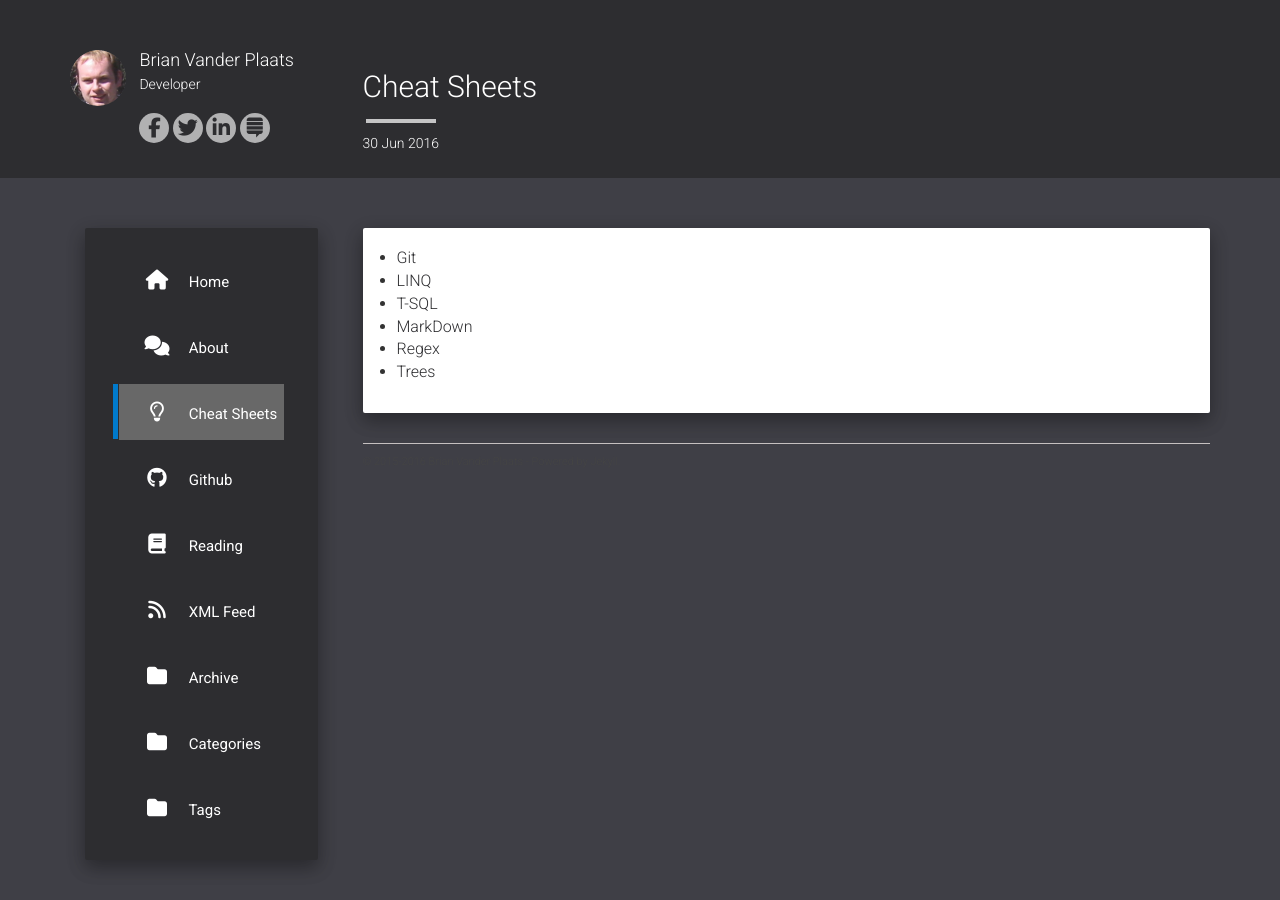
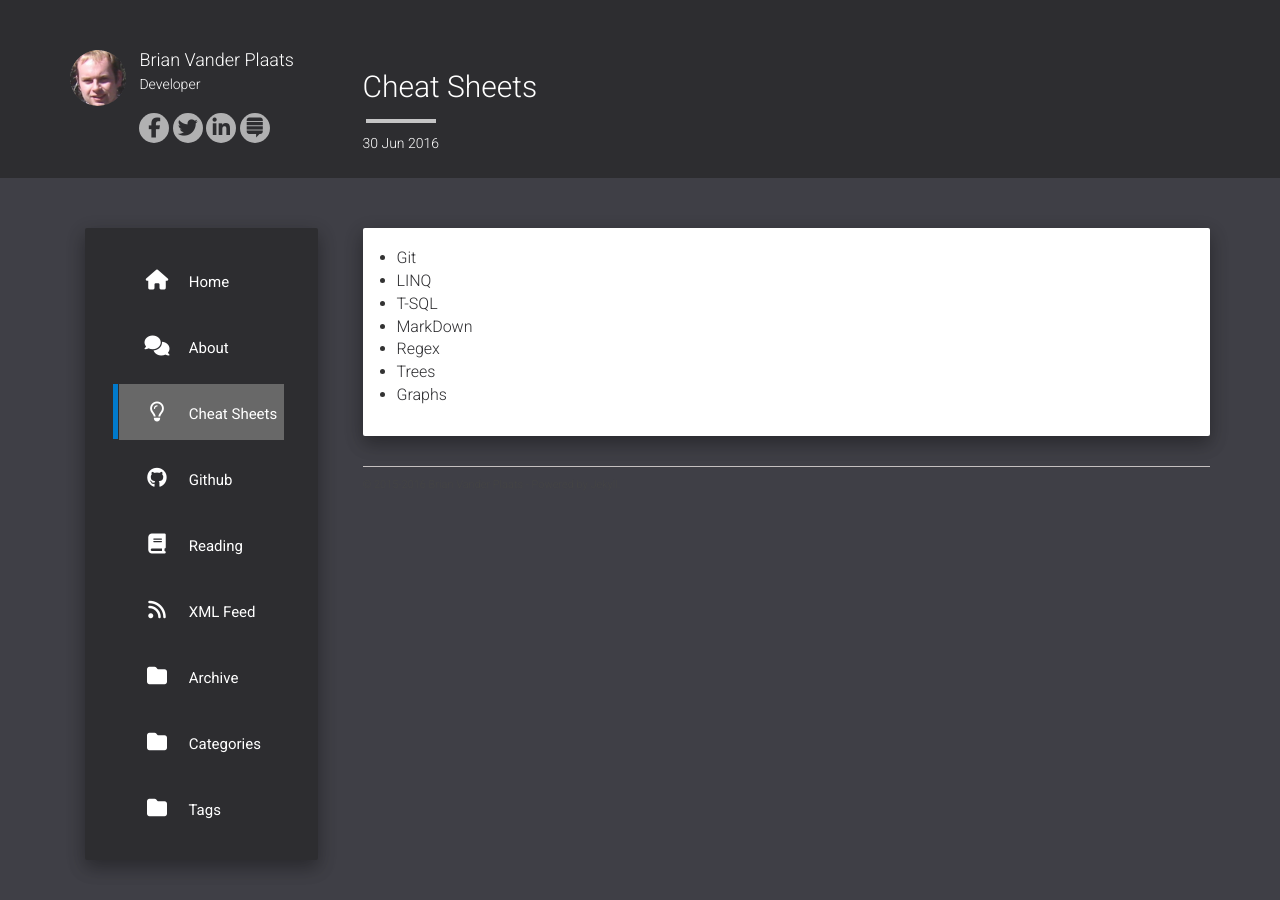
Before and after one commit to brianvp/brianvp.github.com, a Jekyll site: the page built from cheat-sheets.md, in a window 1280 px wide. Built offline with Jekyll 4.4.1, drawn with Linux system fonts in a browser that asks for light colours; nearby versions of some CDN libraries.

Commit message:
Add Link to graphs cheat sheet

```diff
--- a/cheat-sheets.md
+++ b/cheat-sheets.md
@@ -11,3 +11,4 @@ layout: page
 - [MarkDown]({{site.baseurl}}/cheat-sheets/MarkDown-Cheat-Sheet.html)
 - [Regex]({{site.baseurl}}/cheat-sheets/Regex-Cheat-Sheet.html)
 - [Trees]({{site.baseurl}}/cheat-sheets/Tree-Data-Structure-Cheat-Sheet.html)
+- [Graphs]({{site.baseurl}}/cheat-sheets/Graph-Data-Structure-Cheat-Sheet.html)
```
